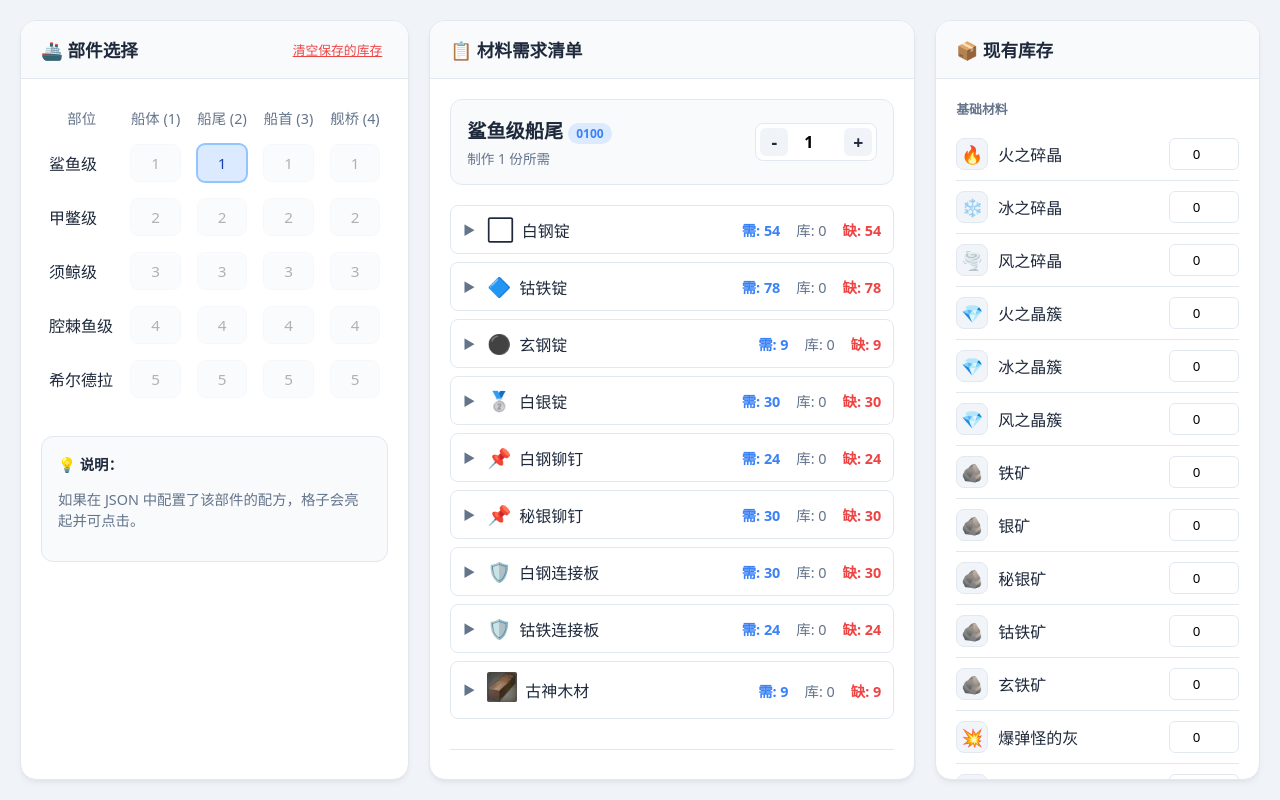
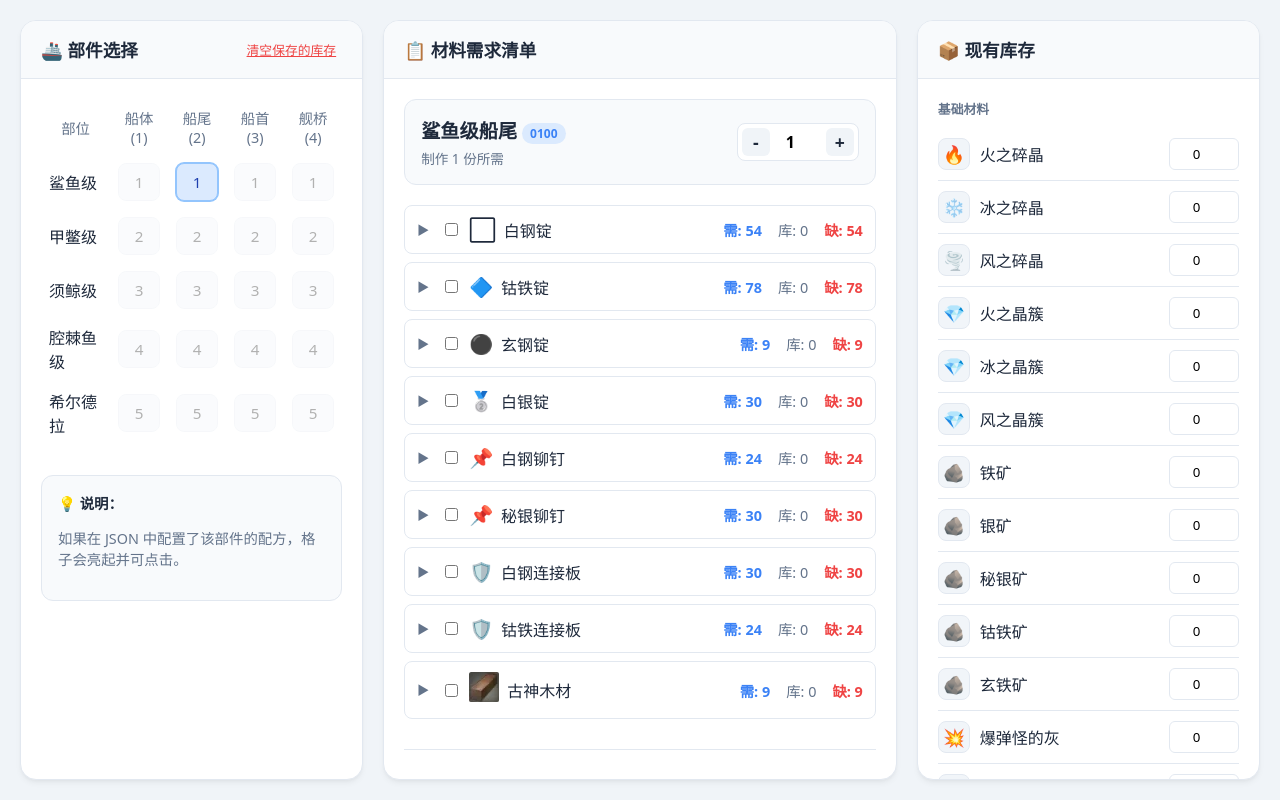
Before and after one commit to jiangxiequ/-, a plain HTML site: page index.html in a window 1280 px wide. Drawn offline with Linux system fonts and the light colour scheme.

Commit message:
Add files via upload

```diff
--- a/app.js
+++ b/app.js
@@ -5,6 +5,9 @@
     let currentPartCode = null;
     let craftAmount = 1;
     let inventory = {};
+
+    // 🔥 新增状态：记录哪些材料被勾选了“无限/充足”
+    let fulfilledItems = {};
 
     const matrixBody = document.getElementById('matrixBody');
     const craftBody = document.getElementById('craftBody');
@@ -40,7 +43,10 @@
         recipes = data.recipes;
         partsDB = data.parts;
 
-        Object.keys(allItems).forEach(id => inventory[id] = 0);
+        Object.keys(allItems).forEach(id => {
+            inventory[id] = 0;
+            fulfilledItems[id] = false; // 初始化勾选状态
+        });
         loadInventoryFromStorage();
 
         window.t0Keys = []; window.t1Keys = [];
@@ -49,7 +55,7 @@
         });
     }
 
-    // 渲染图标（支持 emoji 和图片路径）
+    // 渲染图标
     function renderIcon(item, container) {
         const iconStr = item.icon || '📦';
         if (iconStr.includes('/') || iconStr.includes('.') || iconStr.startsWith('http')) {
@@ -117,6 +123,7 @@
                 </div>
                 <div class="craft-amount-ctrl">
                     <button onclick="updateAmount(-1)">-</button>
+                    <!-- 这里加上 onfocus="if(this.value==='1') this.value='';" 防止去0难选 -->
                     <input type="number" min="1" value="${craftAmount}" onchange="setAmount(this.value)">
                     <button onclick="updateAmount(1)">+</button>
                 </div>
@@ -127,16 +134,24 @@
         function renderNode(itemId, neededAmount) {
             const item = allItems[itemId];
             if (!item) return '';
+
             const have = inventory[itemId] || 0;
-            const missing = Math.max(0, neededAmount - have);
+            const isFulfilled = fulfilledItems[itemId]; // 是否勾选了“已够”
+
+            // 🔥 如果勾选了“已够”，缺口直接按 0 算，且不需要再往下级消耗
+            const missing = isFulfilled ? 0 : Math.max(0, neededAmount - have);
             const missingClass = missing > 0 ? 'neg' : (neededAmount - have < 0 ? 'pos' : 'zero');
             const hasRecipe = recipes[itemId];
+
+            // 🔥 复选框 HTML
+            const checkboxHtml = `<input type="checkbox" class="fulfill-checkbox" data-id="${itemId}" ${isFulfilled ? 'checked' : ''} onchange="toggleFulfill('${itemId}')" title="勾选代表已有充足材料，无需计算" onclick="event.stopPropagation()">`;
 
             let nodeHtml = `
                 <li class="tree-item">
                     <div class="tree-node" onclick="toggleTree(this)">
                         <div class="node-name">
                             ${hasRecipe ? '<span class="toggle-icon">▶</span>' : '<span class="toggle-icon" style="opacity:0">▶</span>'}
+                            ${checkboxHtml}
                             <span class="node-icon" data-icon="${itemId}"></span> ${item.name}
                         </div>
                         <div class="node-stats">
@@ -146,7 +161,7 @@
                         </div>
                     </div>
             `;
-            if (hasRecipe) {
+            if (hasRecipe && !isFulfilled) { // 勾选了就不往下递归计算了
                 nodeHtml += `<ul class="tree-children">`;
                 const actualCraftAmount = Math.max(0, neededAmount - have);
                 for (let comp of recipes[itemId]) {
@@ -164,8 +179,12 @@
         // 底部汇总基础材料
         const baseTotals = {};
         function addBaseReqs(itemId, amount) {
-            if (recipes[itemId]) for (let c of recipes[itemId]) addBaseReqs(c.item, amount * c.amount);
-            else baseTotals[itemId] = (baseTotals[itemId] || 0) + amount;
+            if (fulfilledItems[itemId]) return; // 勾选了就不算它的下级了
+            if (recipes[itemId]) {
+                for (let c of recipes[itemId]) addBaseReqs(c.item, amount * c.amount);
+            } else {
+                baseTotals[itemId] = (baseTotals[itemId] || 0) + amount;
+            }
         }
         for (let comp of part.recipe) addBaseReqs(comp.item, comp.amount * craftAmount);
 
@@ -182,7 +201,6 @@
         html += `</div></div>`;
         craftBody.innerHTML = html;
 
-        // 把图标渲染进去
         craftBody.querySelectorAll('[data-icon]').forEach(span => {
             const id = span.getAttribute('data-icon');
             if (allItems[id]) renderIcon(allItems[id], span);
@@ -194,6 +212,8 @@
         const createGroup = (title, keys) => {
             const groupDiv = document.createElement('div');
             groupDiv.innerHTML = `<div style="font-size:0.8rem; color:var(--text-sub); margin-bottom:10px; font-weight:600;">${title}</div>`;
+
+            // 按照特定的顺序排列（可以通过 sort 或者手动拼接）
             keys.forEach(key => {
                 const item = allItems[key];
                 if(!item) return;
@@ -214,9 +234,15 @@
                 input.type = 'number'; input.className = 'inv-input'; input.min = '0';
                 input.value = inventory[key];
 
+                // 🔥 去 0 体验优化
+                input.onfocus = () => { if (input.value === '0') input.value = ''; };
+                input.onblur = () => { if (input.value === '') input.value = '0'; };
+
                 input.oninput = (e) => {
+                    // 去掉前导 0
                     let v = parseInt(e.target.value) || 0;
                     if (v < 0) v = 0;
+                    e.target.value = v; // 直接把 DOM 里的值改写，去掉前导 0
                     inventory[key] = v;
                     saveInventoryToStorage();
                     renderCraftPanel();
@@ -226,16 +252,25 @@
             });
             return groupDiv;
         };
+
+        // 🔥 顺序调整：基础材料放最上，合成材料放下面
         inventoryBody.appendChild(createGroup('基础材料', window.t0Keys));
         const spacer = document.createElement('div'); spacer.style.height = '20px';
         inventoryBody.appendChild(spacer);
         inventoryBody.appendChild(createGroup('合成材料', window.t1Keys));
     }
 
+    // 🔥 勾选/取消勾选的方法
+    window.toggleFulfill = function(itemId) {
+        fulfilledItems[itemId] = !fulfilledItems[itemId];
+        renderCraftPanel();
+    };
+
     window.clearAllData = function() {
         if (confirm('确定要清空所有已保存的库存数据吗？')) {
             localStorage.removeItem('submarine_inventory');
             Object.keys(inventory).forEach(id => inventory[id] = 0);
+            Object.keys(fulfilledItems).forEach(id => fulfilledItems[id] = false);
             renderInventory();
             renderCraftPanel();
         }
--- a/style.css
+++ b/style.css
@@ -9,7 +9,7 @@ body { background: var(--bg-color); margin: 0; padding: 20px; color: var(--text-
 
 .app-container { display: flex; gap: 20px; max-width: 1600px; margin: 0 auto; height: calc(100vh - 40px); }
 .panel { background: var(--panel-bg); border-radius: 16px; box-shadow: 0 4px 6px -1px rgba(0,0,0,0.05), 0 2px 4px -2px rgba(0,0,0,0.05); display: flex; flex-direction: column; overflow: hidden; border: 1px solid var(--border-color); }
-.col-left { flex: 1.2; min-width: 350px; }
+.col-left { flex: 1; min-width: 300px; }
 .col-mid { flex: 1.5; min-width: 400px; }
 .col-right { flex: 1; min-width: 300px; }
 
```
